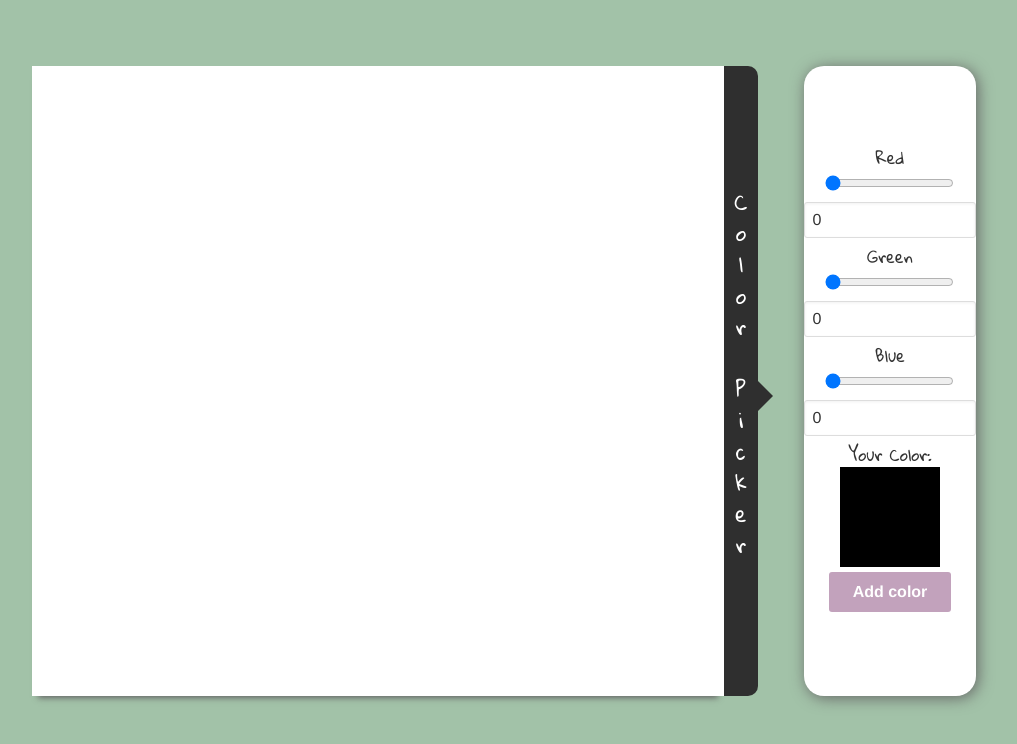
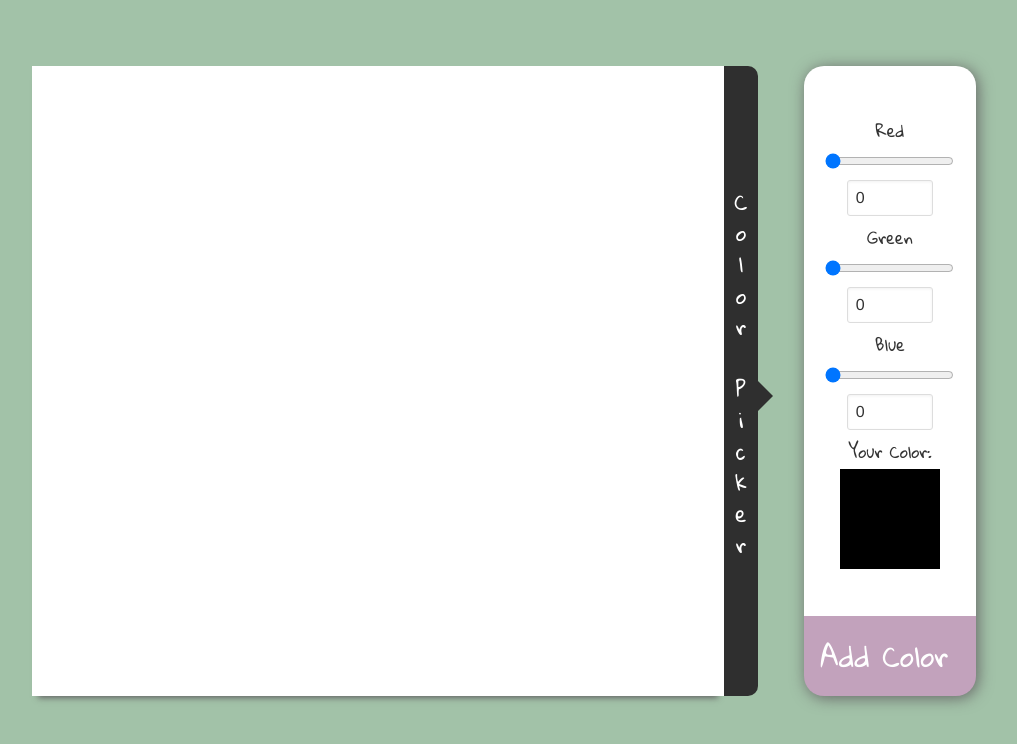
Before and after one commit to laere/DrawingBoard, a website: page index.html in a window 1280 px wide. Shown: the part 104-848 px from the top of the page, without its empty margins (118-1135 px from the left). Drawn offline with Linux system fonts and the light colour scheme.

Commit message:
changed design of add color button

```diff
--- a/css/main.scss
+++ b/css/main.scss
@@ -101,12 +101,14 @@ CANVAS AND COLORSS
         background-color: $bg-w;
         border-radius: 20px;
         box-shadow: 2px 2px 15px $bg-g;
+        border-bottom: 80px solid #c2a2bc;
         input {
           margin: 5px 0;
           display: inline-block;
         }
         span {
           display: block;
+          margin: 5px 0;
         }
         #color-chosen,  {
           border: 1px solid black;
@@ -116,6 +118,13 @@ CANVAS AND COLORSS
         }
         #add-color {
           background-color: #c2a2bc;
+          position: absolute;;
+          bottom: 3%;
+          left: 28%;
+          font-size: 1.75em;
+          color: $bg-w;
+          cursor:pointer;
+
         }
         .sliders {
           margin: 2px 0;
@@ -127,6 +136,9 @@ CANVAS AND COLORSS
           height: 100px;
           border: 1px solid black;
         }
+        input[type=number] {
+          width: 50%;
+        }
       }
     }
 }
--- a/index.html
+++ b/index.html
@@ -45,7 +45,7 @@
             </div>
             <span>Your Color:</span>
             <div id='color-chosen'></div>
-            <input type="submit" value="Add color" id="add-color">
+            <div id="add-color">Add Color</div>
             <!-- <span>Shapes:</span>
             <div id="shapes"></div> -->
         </div>
```
Also changed, not shown: css/main.css, 1 other file.
